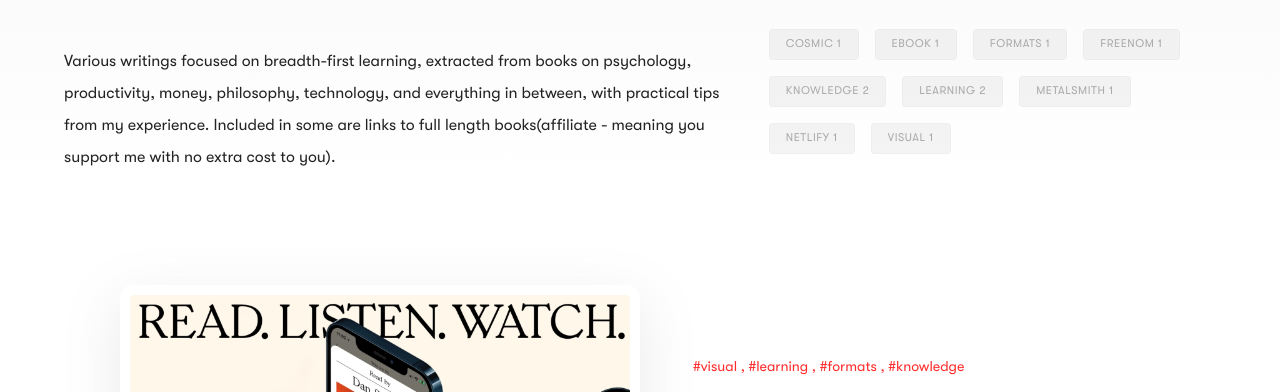
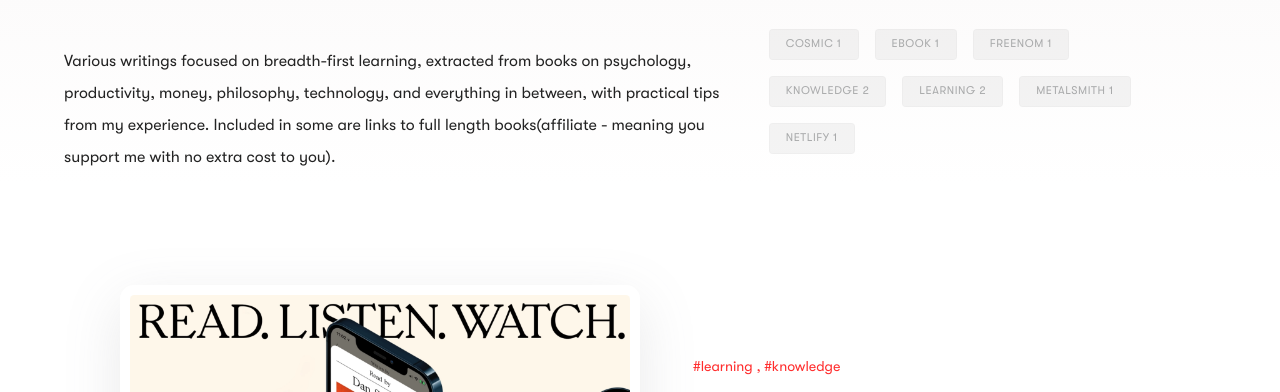
Before and after one commit to NileshEvrywhr/legendary-literate, a Gatsby site: page /blog in a window 1280 px wide. Shown: the part 290-682 px from the top of the page. Built offline with nearby package versions, Linux system fonts and the light colour scheme; Gatsby itself is replaced by a stand-in of ours.

Commit message:
remove 'visual' tag

```diff
--- a/src/data/blog/new-beginnings/index.md
+++ b/src/data/blog/new-beginnings/index.md
@@ -4,7 +4,7 @@ date: "2021-07-28T22:40:32.169Z"
 image: './88f3c2fe90e83165842c98105950700c.webp'
 imageCredit: https://dribbble.com/shots/15001590-Alexander-Story-Screens
 time: 2
-categories: ['visual', 'learning', 'formats', 'knowledge']
+categories: ['learning', 'knowledge']
 description: "learn from all kinds of format se learn karo - you're not a single kind of learner"
 ---
 
```
